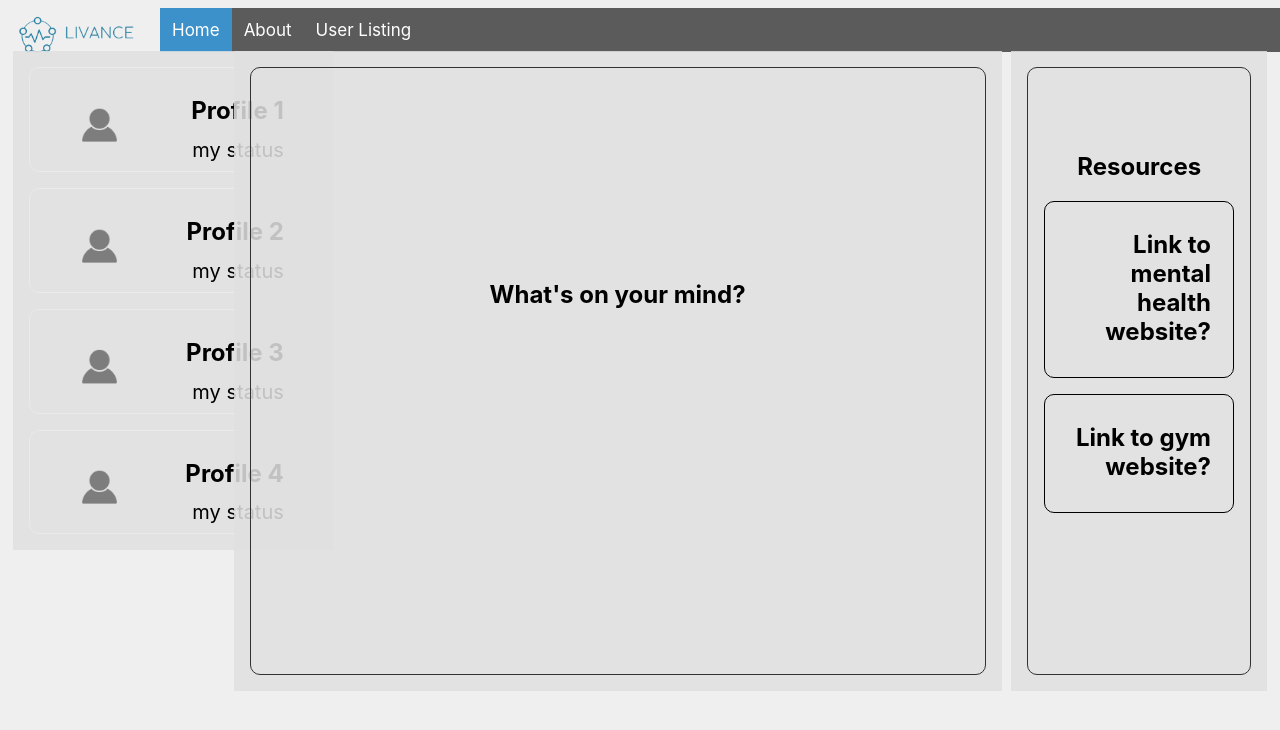
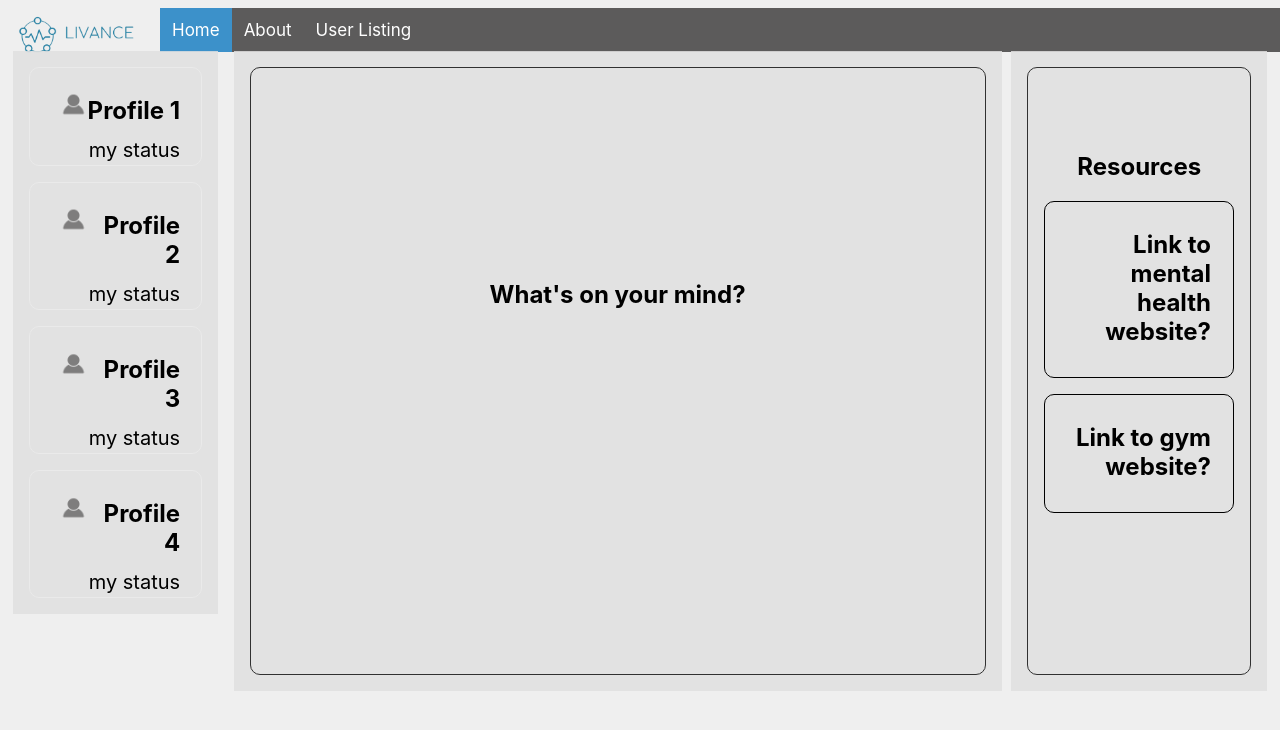
Before and after one commit to NaitikP04/livance, a Next.js app in the folder nextjs-blog/: page / in a window 1280 px wide. Shown: the top 730 px of the page. Built offline with nearby package versions, Linux system fonts and the light colour scheme.

Commit message:
fixed width?

```diff
--- a/nextjs-blog/styles/Home.module.css
+++ b/nextjs-blog/styles/Home.module.css
@@ -116,7 +116,7 @@
 }
 
 .sidebarleft {
-  width: 20em;
+  width: 16%;
   margin-top: 4%;
   margin-left: 1%;
   height: relative;
```
